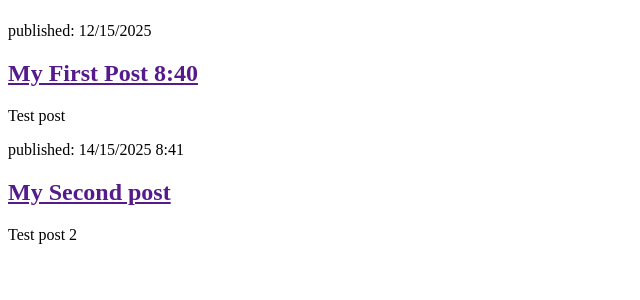
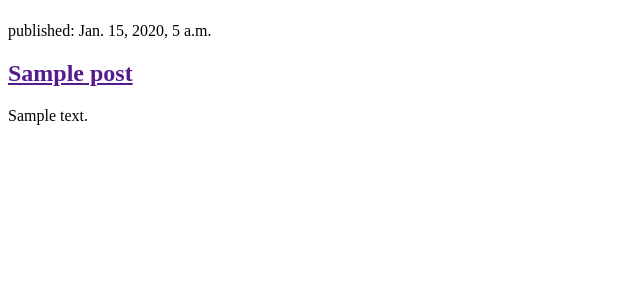
Before and after one commit to MagnusLightwod/projects-personal-25, a Django app: page / in a window 1280 px wide. Shown: the part 58-358 px from the top of the page, without its empty margins (0-640 px from the left). Run offline with Django 5.2, Linux system fonts and the light colour scheme; tables that the repository leaves empty hold one stand-in row (values such as "Sample post").

Commit message:
test posts

```diff
--- a/blog/templates/blog/post_list.html
+++ b/blog/templates/blog/post_list.html
@@ -4,11 +4,31 @@
         <!-- Title is the name of the tab -->
         <title> Chris' Blog</title>
     </head>
+
+    <header>
+            <h1><a href="/"> My Django Girls Blog Project</a></hr1>
+
+        </header>
     <body>
+        {% for post in posts %}
+            <article>
+                <time>published: {{ post.published_date }}</time>
+                <h2><a href=""> {{ post.title }}</a></h2>
+                <p> {{ post.text|linebreaksbr }}</p>
+                 <!-- This line breaker is basically \n -->
+            </article>
+        {% endfor %}
 
-        <header>
+    </body>
+</html>
+
+
+
+<!-- <header>
             <h1><a href="/"> My Django Girls Blog Project</a></hr1>
+
         </header>
+         {{ posts }}
 
         <article>
             <time> published: 12/15/2025 </time>
@@ -22,6 +42,4 @@
             <h2><a href=""> My Second post </a></h2>
             <p> Test post 2 </p>
         </article>
-        <!-- <a href="https://github.com/MagnusLightwod"> github</a> -->
-    </body>
-</html>
+        <a href="https://github.com/MagnusLightwod"> github</a>  -->
--- a/blog/views.py
+++ b/blog/views.py
@@ -4,5 +4,6 @@ from django.utils import timezone
 # Create your views here.
 
 def post_list(request):
-    posts = Post.objects.filter(published_date__lte=timezone.now()).order_by('published_date')
+    posts = Post.objects.all().order_by('published_date')
+    #Post.objects.filter(published_date__lte=timezone.now()).order_by('published_date')
     return render(request, 'blog/post_list.html', {'posts': posts}) # render html 'posts' with our posts here
```
